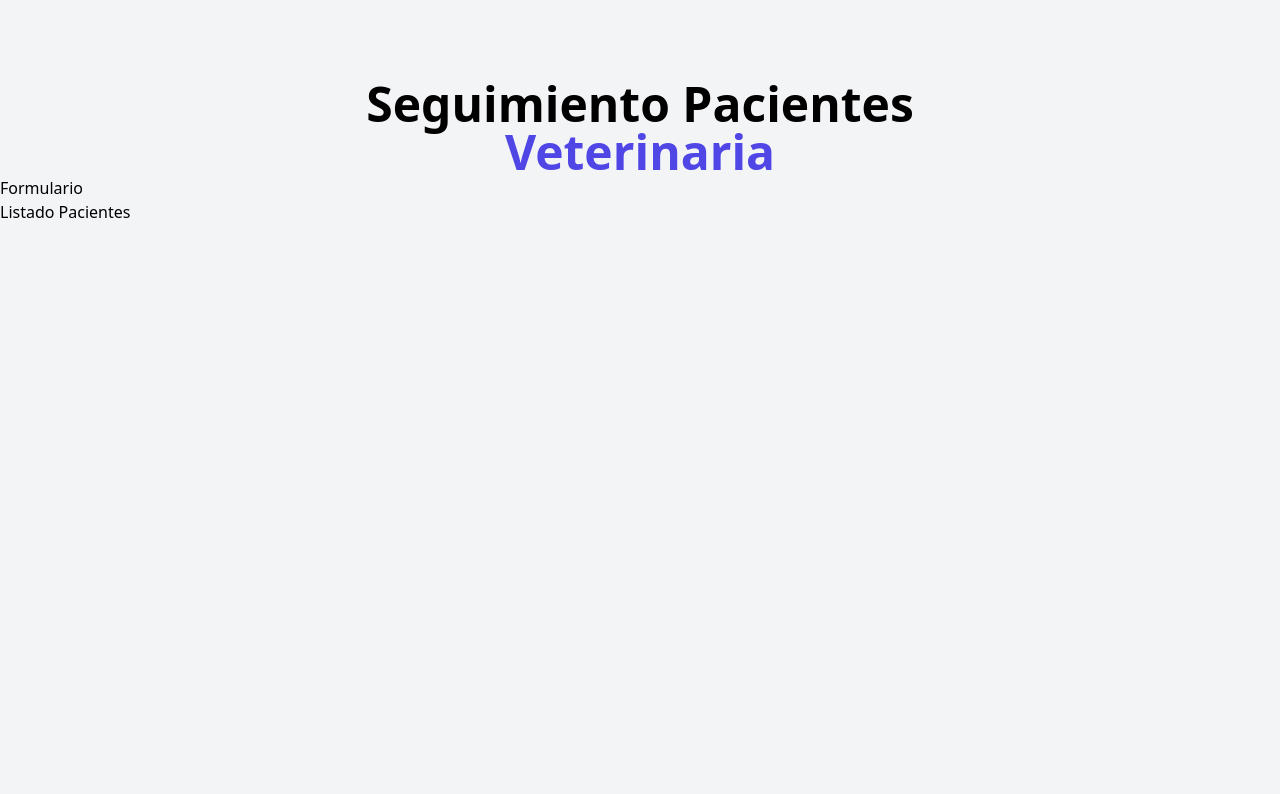
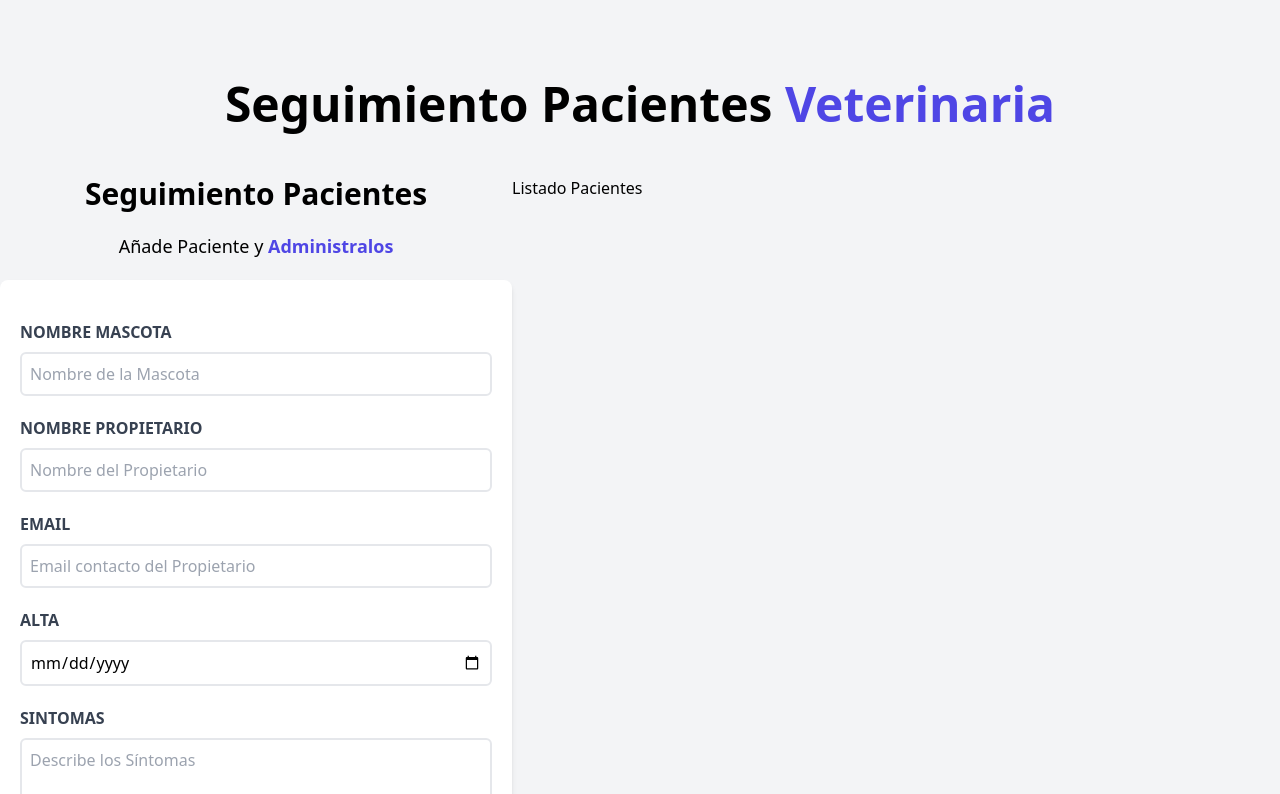
Before and after one commit to martin0123478/React-Citas, a React (Vite) app: page / in a window 1280 px wide. Shown: the top 794 px of the page. Built offline with nearby package versions, Linux system fonts and the light colour scheme.

Commit message:
Creando el formulario y agregandole clases

```diff
--- a/src/App.jsx
+++ b/src/App.jsx
@@ -8,8 +8,12 @@
   return (
     <div className="container mx-auto mt-20">
      <Header/>
+
+     <div className="mt-12 md:flex">
      <Formulario/>
      <ListadoPacientes/>
+     </div>
+
 
     </div>
   )
--- a/src/components/Formulario.jsx
+++ b/src/components/Formulario.jsx
@@ -2,7 +2,61 @@
 
 function Formulario() {
   return (
-    <h1>Formulario</h1>
+    <div className="md:w-1/2 lg:w-2/5">
+      <h2 className="font-black text-3xl text-center">Seguimiento Pacientes</h2>
+      <p className=" text-lg mt-5 text-center mb-5">
+        Añade Paciente y {''}
+        <span className="text-indigo-600 font-bold">Administralos</span>
+      </p>
+
+      <form  className="bg-white shadow-md rounded-lg py-10 px-5 mb-10">
+        <div className="mb-5">
+          <label htmlFor="mascota" className="block text-gray-700 uppercase font-bold">
+            Nombre Mascota</label>
+          <input id="mascota" type="text"
+          className="border-2 w-full p-2 mt-2 placeholder-gray-400 rounded-md"
+          placeholder="Nombre de la Mascota"/>
+        </div>
+
+        <div className="mb-5">
+          <label htmlFor="propietario" className="block text-gray-700 uppercase font-bold">
+            Nombre Propietario</label>
+          <input  id="propietario" type="text"
+          className="border-2 w-full p-2 mt-2 placeholder-gray-400 rounded-md"
+          placeholder="Nombre del Propietario"/>
+        </div>
+
+        <div className="mb-5">
+          <label htmlFor="email" className="block text-gray-700 uppercase font-bold">
+            Email</label>
+          <input  id="email" type="email"
+          className="border-2 w-full p-2 mt-2 placeholder-gray-400 rounded-md"
+          placeholder="Email contacto del Propietario"/>
+        </div>
+
+        <div className="mb-5">
+          <label htmlFor="alta" className="block text-gray-700 uppercase font-bold">
+            Alta</label>
+          <input  id="alta" type="date"
+          className="border-2 w-full p-2 mt-2 placeholder-gray-400 rounded-md"
+         />
+        </div>
+
+        <div className="mb-5">
+          <label htmlFor="sintomas" className="block text-gray-700 uppercase font-bold">
+            Sintomas</label>
+          <textarea id="sintomas"
+          className="border-2 w-full p-2 mt-2 placeholder-gray-400 rounded-md"
+          placeholder="Describe los Síntomas"/>
+        </div>
+
+        <input type="submit" className="bg-indigo-600 w-full p-3 text-white uppercase font-bold hover:bg-indigo-700 cursor-pointer
+        transition-all"
+        value="Agregar Paciente"/>
+
+      </form>
+    </div>
+
   )
 }
 
--- a/src/components/Header.jsx
+++ b/src/components/Header.jsx
@@ -3,7 +3,7 @@
 
     return(
         <>
-        <h1 className="font-black text-5xl text-center  w-1/2 mx-auto">
+        <h1 className="font-black text-5xl text-center  md:w-2/3 mx-auto">
             Seguimiento Pacientes {''}<span className="text-indigo-600">Veterinaria</span>
             </h1>
 
--- a/src/components/ListadoPacientes.jsx
+++ b/src/components/ListadoPacientes.jsx
@@ -3,7 +3,10 @@
 
 function ListadoPacientes(props) {
   return (
-    <h2>Listado Pacientes</h2>
+    <div className="w-1/2 lg:w-3/5">
+        <h2>Listado Pacientes</h2>
+    </div>
+
   )
 }
 
```
